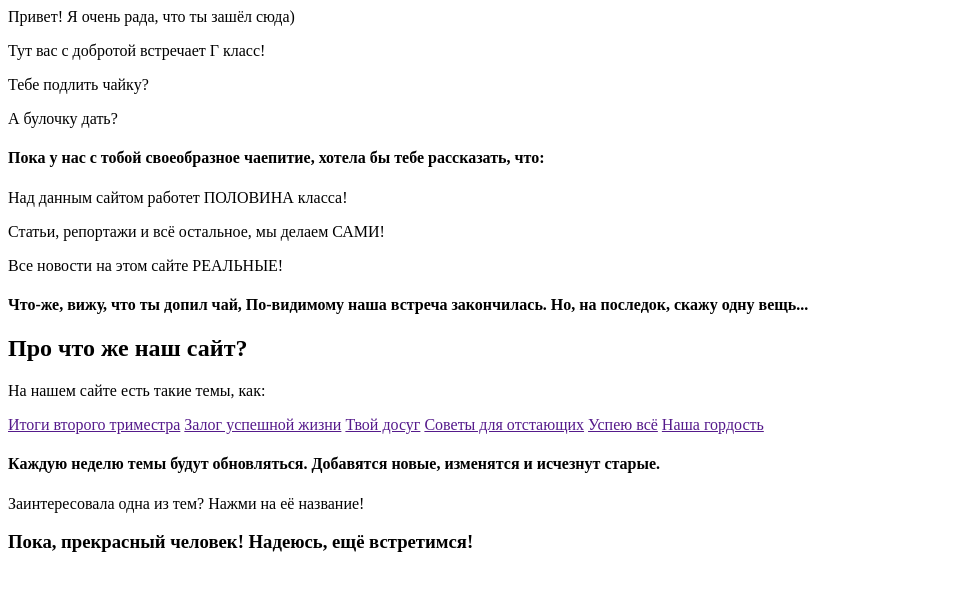
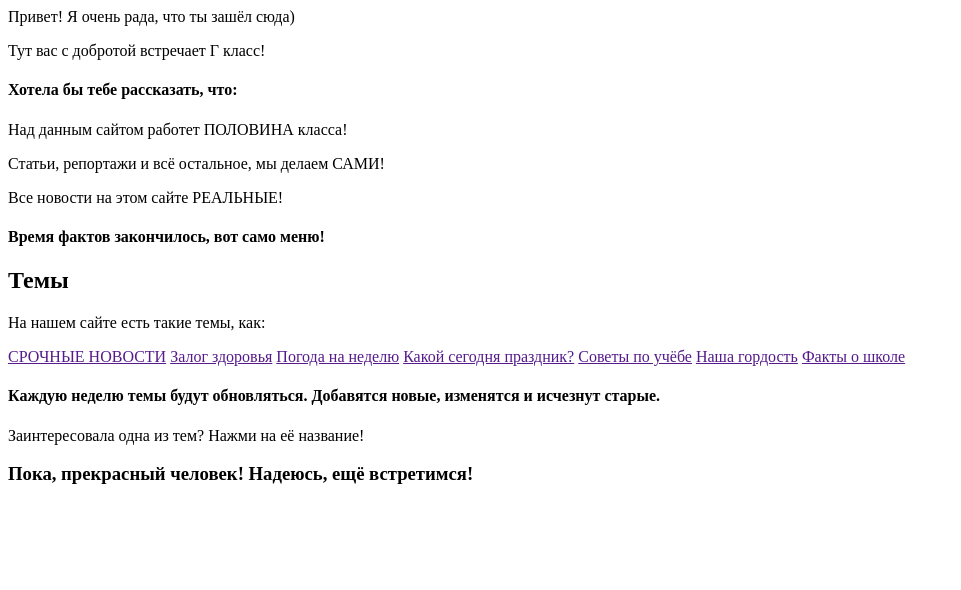
Before and after one commit to Maru-Glaz/gteam, a plain HTML site: page index.html in a window 1280 px wide. Shown: the whole page, without its empty margins (0-961 px from the left). Drawn offline with Linux system fonts and the light colour scheme.

Commit message:
Update index.html

```diff
--- a/index.html
+++ b/index.html
@@ -1,27 +1,26 @@
 <html>
-  <title>Что? Где? Когда? Новости с 4Г классом!</title>
+  <title>Меню</title>
   <header>
     <p>Привет! Я очень рада, что ты зашёл сюда)</p>
     <p>Тут вас с добротой встречает Г класс!</p>
-    <p>Тебе подлить чайку?</p>
-    <p>А булочку дать?</p>
-    <h4>Пока у нас с тобой своеобразное чаепитие, хотела бы тебе рассказать, что:</h4>
+    <h4>Хотела бы тебе рассказать, что:</h4>
   </header>
   <main>
     <p>Над данным сайтом работет ПОЛОВИНА класса!</p>
     <p>Статьи, репортажи и всё остальное, мы делаем САМИ!</p>
     <p>Все новости на этом сайте РЕАЛЬНЫЕ!</p>
-    <h4>Что-же, вижу, что ты допил чай, По-видимому наша встреча закончилась. Но, на последок, скажу одну вещь...</h4>
-    <h2>Про что же наш сайт?</h2>
+    <h4>Время фактов закончилось, вот само меню!</h4>
+    <h2>Темы</h2>
   </main>
   <footer>
     <p>На нашем сайте есть такие темы, как:</p>
-    <a href = "">Итоги второго триместра</a>
-    <a href = "">Залог успешной жизни</a>
-    <a href = "">Твой досуг</a>
-    <a href = "">Советы для отстающих</a>
-    <a href = "">Успею всё</a>
+    <a href = "">СРОЧНЫЕ НОВОСТИ</a>
+    <a href = "">Залог здоровья</a>
+    <a href = "">Погода на неделю</a>
+    <a href = "">Какой сегодня праздник?</a>
+    <a href = "">Советы по учёбе</a>
     <a href = "">Наша гордость</a>
+    <a href = "">Факты о школе</a>
     <h4>Каждую неделю темы будут обновляться. Добавятся новые, изменятся и исчезнут старые.</h4>
     <p>Заинтересовала одна из тем? Нажми на её название!</p>
     <h3>Пока, прекрасный человек! Надеюсь, ещё встретимся!</h3>
```
